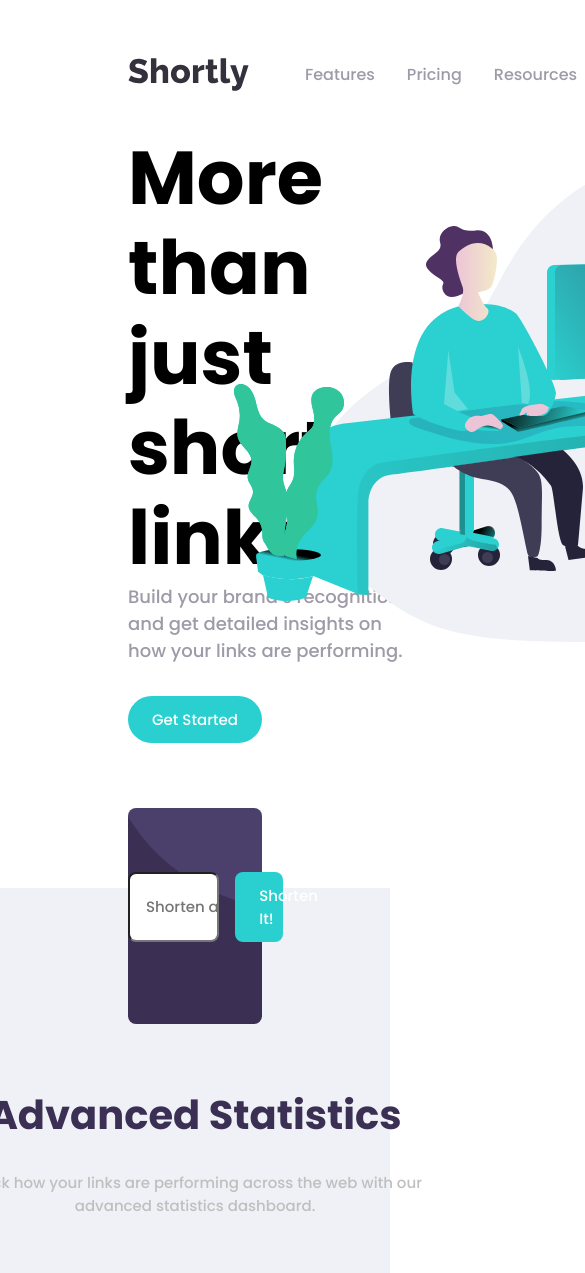
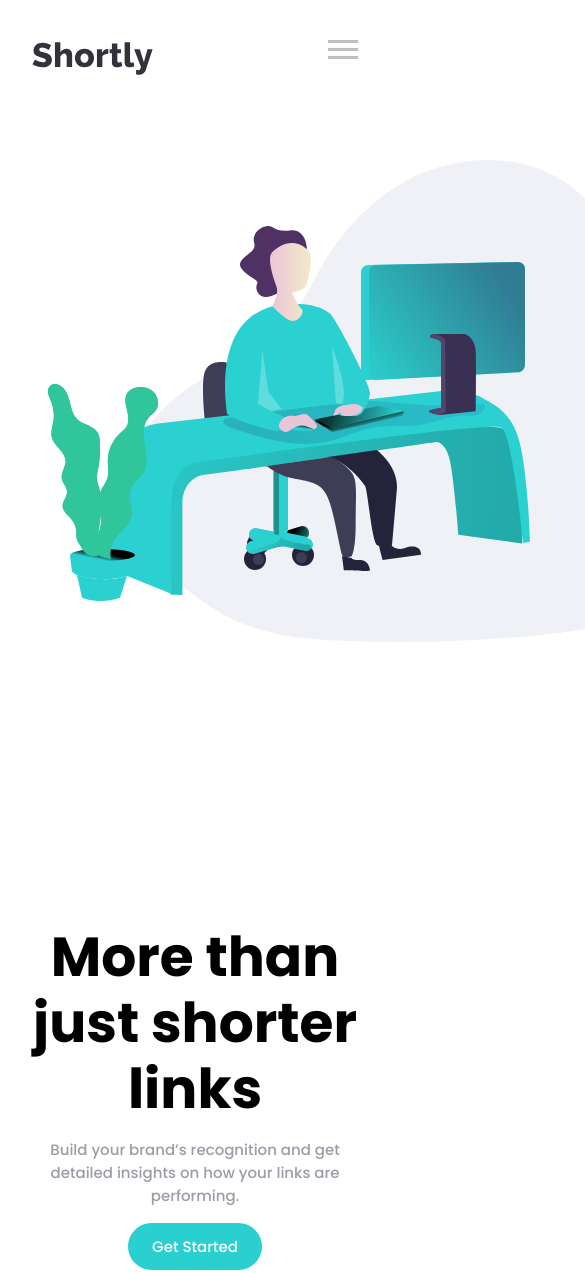
Before and after one commit to emersonvisuals/url-shortner-app, a website built with webpack: page src/template.html in a window 390 px wide. Shown: the top 1273 px of the page, 585 px wide, since content can reach past the window. Built offline with nearby package versions, Linux system fonts and the light colour scheme; files whose address does not match are found by name.

Commit message:
wip mobile response

```diff
--- a/src/styles/__variables.scss
+++ b/src/styles/__variables.scss
@@ -17,8 +17,15 @@ $fontSizeSecondaryHeading: 40px;
 $fontSizeThirdHeading: 25px;
 $fontFamily: poppins;
 
+$fontHeaderOneMobile: 55px;
+
+
 $desktopSidePadding: 0 8rem;
 $desktopHeaderPadding: 2rem 8rem;
+$tabletPadding: 2rem 5rem;
+$mobileHeaderPadding: 1rem 2rem;
+$mobileSidePadding: 0 2rem;
+
 
 @mixin button {
     background-color: $cyan;
@@ -50,6 +57,7 @@ $desktopHeaderPadding: 2rem 8rem;
     align-items: center;
     justify-content: center;
 }
+
 
 @mixin primaryHeading {
     font-family: $fontFamily;
@@ -93,7 +101,6 @@ $desktopHeaderPadding: 2rem 8rem;
     padding: 0;
 }
 
-
 @mixin paragraphThree {
     font-family: $fontFamily;
     font-size: $fontSizeThree;
@@ -102,6 +109,21 @@ $desktopHeaderPadding: 2rem 8rem;
     margin: 0;
     padding: 0;
 }
+
+
+
+// mobile fonts
+
+@mixin primaryHeadingMobile {
+    @include primaryHeading;
+    font-size: $fontHeaderOneMobile;
+}
+
+@mixin paragraphMobileOne {
+    @include paragraph;
+    font-size: $fontSizeThree;
+}
+
 
 
 @mixin inputBackdrop {
@@ -217,3 +239,29 @@ $desktopHeaderPadding: 2rem 8rem;
     text-decoration: none;
     font-weight: 500;
 }
+
+
+
+// hamburger menu
+@mixin hamburgerTrigger {
+    position: absolute;
+    top: 2rem;
+    right: 2rem;
+    content: '';
+    width: 30px;
+    height: 30px;
+    background-color: transparent;
+    cursor: pointer;
+    z-index: 0;
+}
+
+@mixin defaultHamburgerStroke {
+    position: absolute;
+    display: initial;
+    content: '';
+    top:1rem;
+    width: 30px;
+    height: 3px;
+    background-color: $gray;
+    z-index: 1;
+}
--- a/src/styles/main.scss
+++ b/src/styles/main.scss
@@ -55,6 +55,15 @@ header {
             @include button
         }
     }
+
+
+    .hamburgerTrigger {
+        display: none;
+
+        .hamburger {
+            display: none;
+        }
+    }
 }
 
 main {
@@ -69,6 +78,8 @@ main {
         .contentsContainer {
             width: 35rem;
             transform: translateY(-5rem);
+            position: relative;
+            z-index: 1;
 
             h1 {
                 @include primaryHeading;
@@ -392,3 +403,112 @@ footer {
         }
     }
 }
+
+@media only screen and (max-width: 1000px) {
+    header {
+        padding: $tabletPadding;
+    }
+
+    main {
+
+        section.one {
+            padding: $tabletPadding;
+        }
+
+        section.two {
+            padding: $tabletPadding;
+        }
+    }
+}
+
+@media only screen and (max-width: 750px) {
+
+    header {
+        padding: $mobileHeaderPadding;
+
+        .boxOne {
+
+            ul.list {
+                display: none;
+            }
+        }
+
+        .boxTwo {
+
+            button {
+                display: none;
+            }
+        }
+
+        .hamburgerTrigger {
+            display: initial;
+            position: absolute;
+            top: 2rem;
+            right: 2rem;
+            content: '';
+            width: 30px;
+            height: 30px;
+            background-color: transparent;
+            cursor: pointer;
+            z-index: 0;
+
+
+            .hamburger {
+                @include defaultHamburgerStroke;
+            }
+
+            .hamburger::after {
+                @include defaultHamburgerStroke;
+                transform: translateY(-0.5rem);
+            }
+
+            .hamburger::before {
+                @include defaultHamburgerStroke;
+                transform: translateY(-1.5rem);
+            }
+        }
+    }
+
+    main {
+
+        section.one {
+            display: flex;
+            flex-direction: column-reverse;
+            height: 150vh;
+            padding: $mobileSidePadding;
+
+            .contentsContainer {
+                display: flex;
+                align-items: center;
+                justify-content: center;
+                flex-direction: column;
+                text-align: center;
+                width: auto;
+
+                h1 {
+                    @include primaryHeadingMobile;
+                }
+
+                p {
+                    @include paragraphMobileOne;
+                    padding: 1rem 0;
+                }
+
+                button.getStarted {
+                    margin: 0 0 2rem 0;
+                }
+            }
+
+            img.illustration {
+                left: 3rem;
+            }
+
+
+        }
+
+        section.two {
+            padding: $mobileSidePadding;
+            padding-top: 2rem;
+        }
+    }
+}
--- a/src/template.html
+++ b/src/template.html
@@ -22,6 +22,9 @@
     <div class="boxTwo">
       <button class="login">login</button>
       <button class="signUp">sign up</button>
+    </div>
+    <div class="hamburgerTrigger">
+      <div class="hamburger"></div>
     </div>
   </header>
 
```
Also changed, not shown: dist/bg-boost-desktop.svg (deleted), dist/bg-boost-mobile.svg (deleted), dist/bg-shorten-desktop.svg (deleted), dist/bg-shorten-mobile.svg (deleted), dist/bundle86ac2728df0bb7774125.js (deleted), dist/icon-brand-recognition.svg (deleted), dist/icon-detailed-records.svg (deleted), dist/icon-facebook.svg (deleted), dist/icon-fully-customizable.svg (deleted), dist/icon-instagram.svg (deleted), dist/icon-pinterest.svg (deleted), dist/icon-twitter.svg (deleted), dist/illustration-working.svg (deleted), dist/index.html (deleted), 2 more files, 2 other files.
